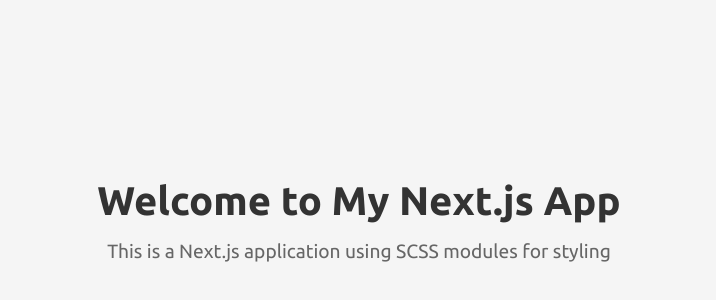
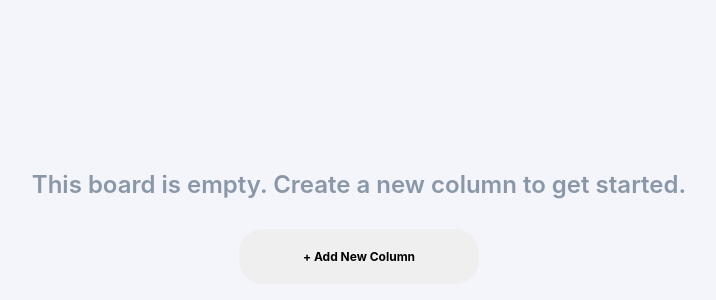
Before and after one commit to apettiigrew/Kanban-task-management-web-app, a Next.js app: page / in a window 1280 px wide. Shown: the part 172-472 px from the top of the page, without its empty margins (281-997 px from the left). Built offline with nearby package versions, Linux system fonts and the light colour scheme.

Commit message:
feat: wip

```diff
--- a/src/app/page.module.scss
+++ b/src/app/page.module.scss
@@ -1,27 +1,27 @@
 @use "./../styles/utils/index" as u;
 
 .main {
+  min-height: 100vh;
+  width: 100vw;
+  background: #f4f5fa;
+  display: flex;
+  align-items: center;
+  justify-content: center;
+}
+
+.container {
   display: flex;
   flex-direction: column;
   align-items: center;
   justify-content: center;
-  min-height: 100vh;
-  padding: 2rem;
-  background-color: #f5f5f5;
 }
 
-.title {
-  font-size: 2.5rem;
-  font-weight: bold;
-  color: #333;
-  margin-bottom: 1rem;
+
+.message {
+  color: #8a97a8;
+  font-size: 1.5rem;
+  font-weight: 600;
   text-align: center;
+  margin-bottom: 2rem;
+  max-width: 90vw;
 }
-
-.description {
-  font-size: 1.2rem;
-  color: #666;
-  text-align: center;
-  max-width: 600px;
-  line-height: 1.5;
-}
--- a/src/app/page.tsx
+++ b/src/app/page.tsx
@@ -1,12 +1,17 @@
+import { AppButton } from '@/components/AppButton';
 import styles from './page.module.scss';
 
 export default function Home() {
   return (
     <main className={styles.main}>
-      <h1 className={styles.title}>Welcome to My Next.js App</h1>
-      <p className={styles.description}>
-        This is a Next.js application using SCSS modules for styling
-      </p>
+      <div className={styles.container}>
+        <div className={styles.message}>
+          This board is empty. Create a new column to get started.
+        </div>
+        <AppButton variant="primary" size="large">
+          + Add New Column
+        </AppButton>
+      </div>
     </main>
   );
 }
--- /dev/null
+++ b/src/components/AppButton.module.scss
@@ -0,0 +1,50 @@
+@use "./../styles/utils/index" as u;
+
+.button {
+  border: none;
+  outline: none;
+  border-radius: u.rem(24);
+  font-weight: 700;
+  font-size: u.rem(12);
+  padding: u.rem(20) u.rem(64);
+  cursor: pointer;
+  transition: background 0.2s, color 0.2s;
+  font-family: inherit;
+}
+
+// .large {
+//   font-size: u.rem(32);
+//   padding: u.rem(20) u.rem(64);
+// }
+
+// .small {
+//   font-size: u.rem(24);
+//   padding: u.rem(20) u.rem(48);
+// }
+
+// .primary.idle {
+//   background: #6863c7;
+//   color: #fff;
+// }
+// .primary.hover {
+//   background: #a6a3f7;
+//   color: #fff;
+// }
+
+// .secondary.idle {
+//   background: #f2f2fa;
+//   color: #6863c7;
+// }
+// .secondary.hover {
+//   background: #d7d6ef;
+//   color: #6863c7;
+// }
+
+// .destructive.idle {
+//   background: #d35d5d;
+//   color: #fff;
+// }
+// .destructive.hover {
+//   background: #eea3a3;
+//   color: #fff;
+// }
--- /dev/null
+++ b/src/components/AppButton.tsx
@@ -0,0 +1,37 @@
+import React from 'react';
+import styles from './AppButton.module.scss';
+
+export type AppButtonVariant = 'primary' | 'secondary' | 'destructive';
+export type AppButtonSize = 'large' | 'small';
+export type AppButtonState = 'idle' | 'hover';
+
+interface AppButtonProps extends React.ButtonHTMLAttributes<HTMLButtonElement> {
+  variant?: AppButtonVariant;
+  size?: AppButtonSize;
+  state?: AppButtonState;
+  children: React.ReactNode;
+}
+
+export const AppButton: React.FC<AppButtonProps> = ({
+  variant = 'primary',
+  size = 'large',
+  state = 'idle',
+  children,
+  className = '',
+  ...props
+}) => {
+  return (
+    <button
+      className={[
+        styles.button,
+        styles[variant],
+        styles[size],
+        styles[state],
+        className
+      ].join(' ')}
+      {...props}
+    >
+      {children}
+    </button>
+  );
+};
```
